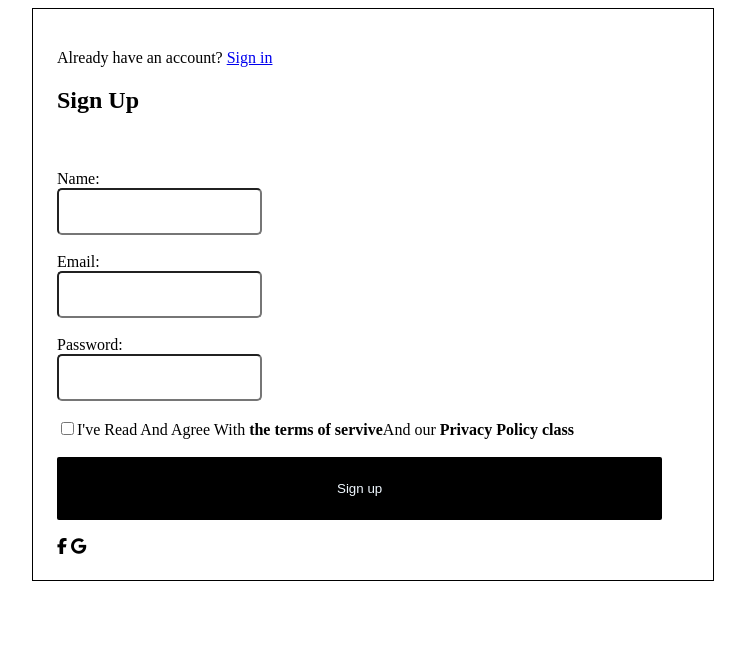
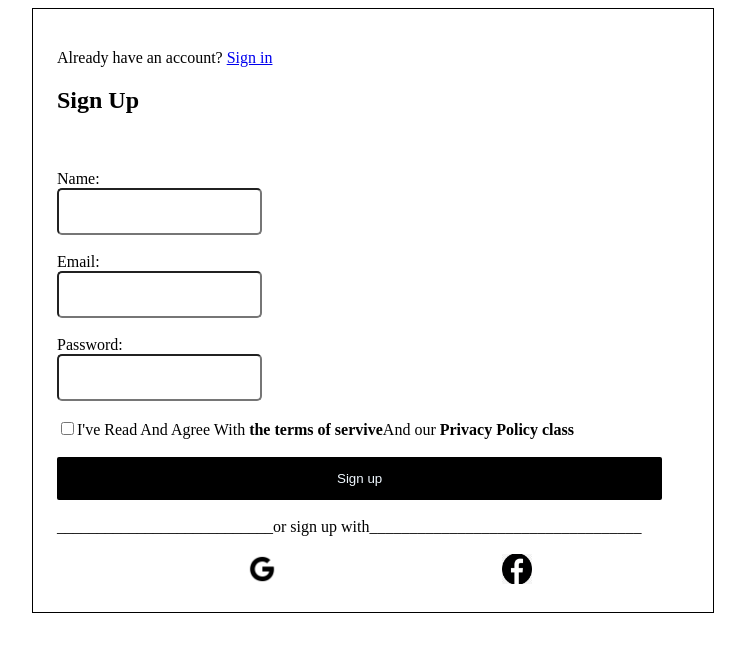
Before and after one commit to Nancy-Wainaina/Assignment_2, a plain HTML site: page form.html in a window 1280 px wide. Shown: the whole page, without its empty margins (267-1012 px from the left). Drawn offline with Linux system fonts and the light colour scheme.

Commit message:
|first commit

```diff
--- a/form.html
+++ b/form.html
@@ -20,11 +20,25 @@
         width: 80%;
     }
     button{
-        padding: 24px 280px;
+        padding: 14px 280px;
         border: none;
         background-color: black;
         color: aliceblue;
         border-radius: 2px;
+    }
+    .center{
+        width: 30px;
+        height: 30px;
+        margin-left: 30%;
+        margin-right: 30%;
+
+    }
+    .wambo{
+        width: 30px;
+        height: 30px;
+        margin-left: 5%;
+        margin-right: 5%;
+
     }
 
 </style>
@@ -55,7 +69,15 @@
         <button type="sign in">Sign up</button>
         <br>
         <br>
-                      <i class="fa-brands fa-facebook-f"></i>           <i class="fa-brands fa-google"></i>
+
+
+
+                           ___________________________or sign up with__________________________________
+                <br>
+                 <br>
+
+              <img src="logo-google.png" class="center"/>
+              <img src="facebook.png" class="wambo"/>
 
     </form>
 
```
Also changed, not shown: index.html (+25 -2 lines), facebook.png (added), logo-google.png (added).
